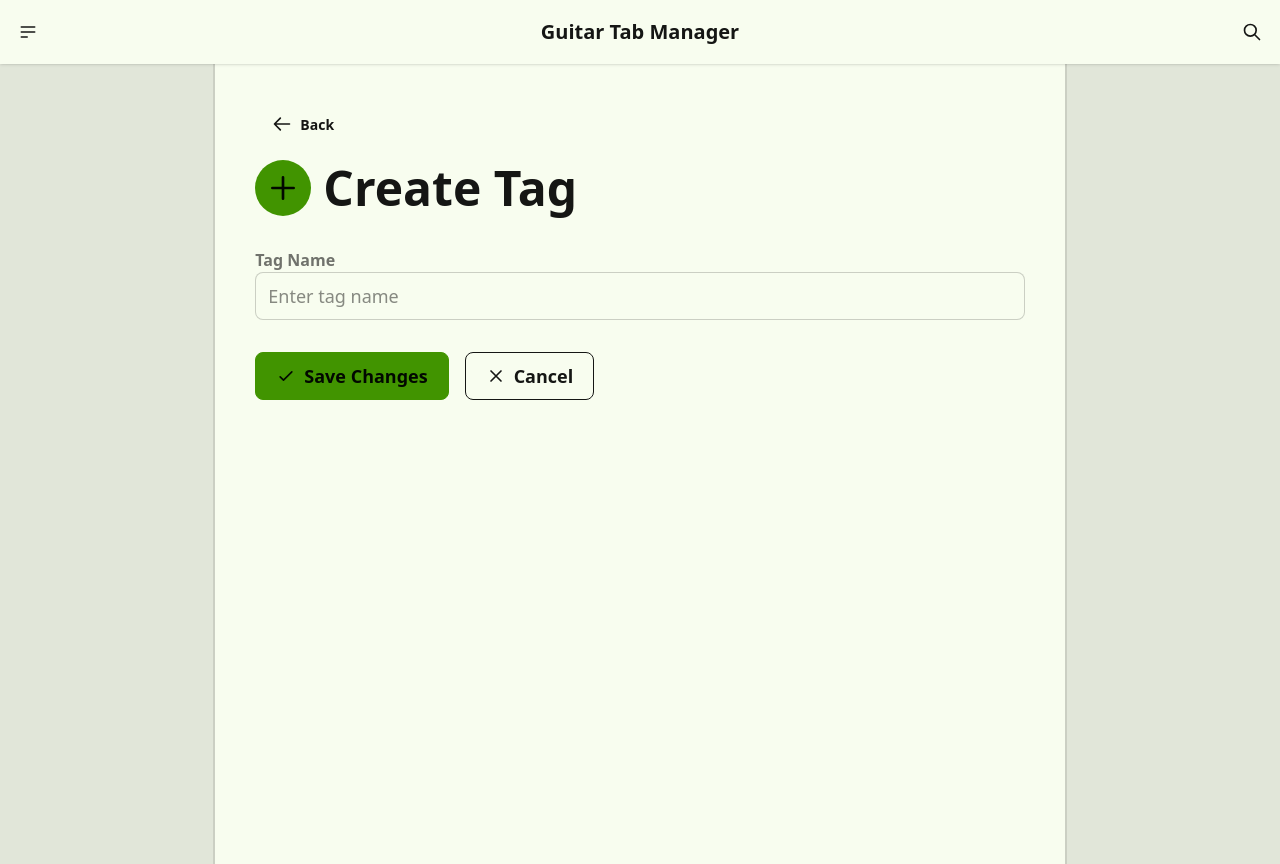
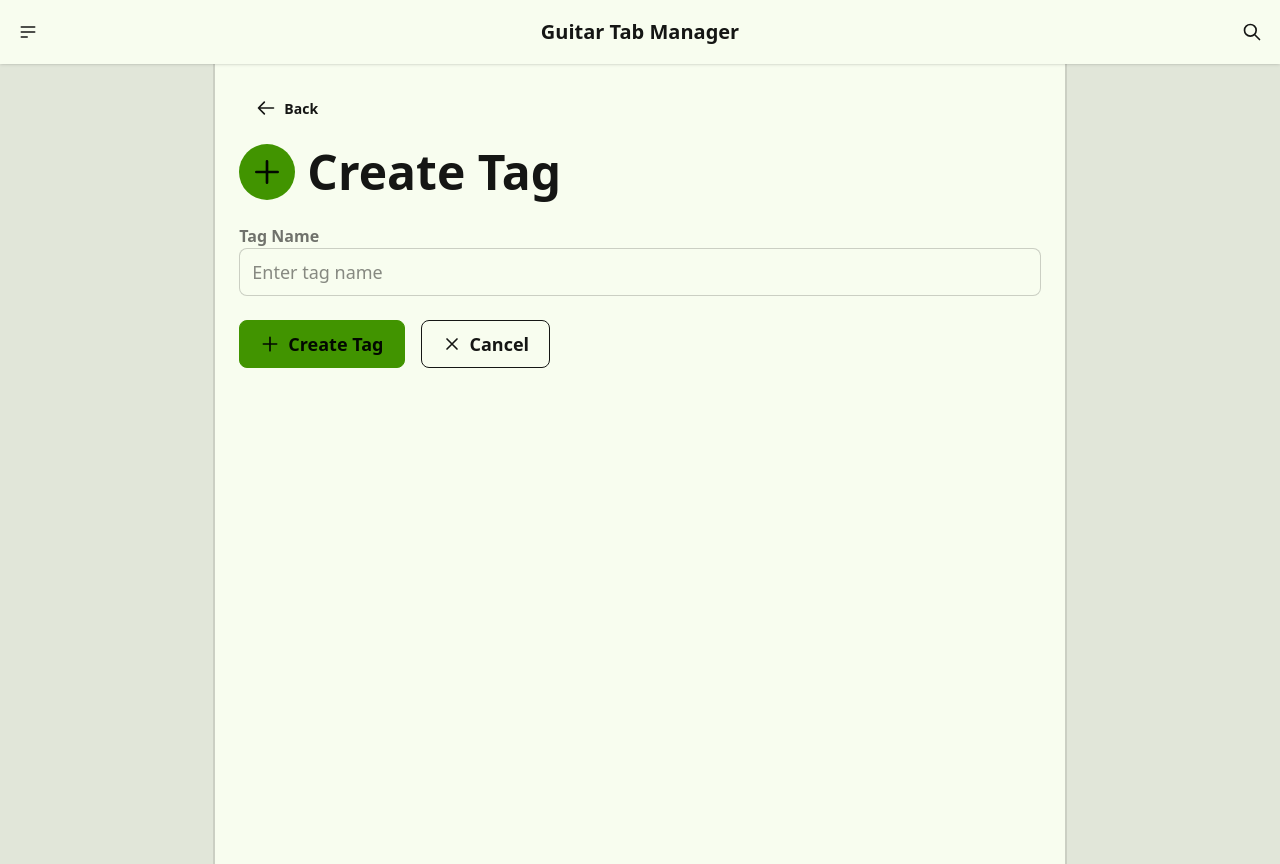
Before and after one commit to jakob-rzeppa/guitar-tabs-manager, a Vue app in the folder web/: page /tag/create in a window 1280 px wide. Shown: the top 864 px of the page. Built offline with nearby package versions, Linux system fonts and the light colour scheme; the HTML template or start-up script is replaced by a standard one.

Commit message:
used BaseEdit view in Create Views

```diff
--- a/web/src/views/BaseEditView.vue
+++ b/web/src/views/BaseEditView.vue
@@ -4,10 +4,12 @@ import BaseActionView from './BaseActionView.vue';
 import EditIcon from '@/components/icons/EditIcon.vue';
 import CheckIcon from '@/components/icons/CheckIcon.vue';
 import XIcon from '@/components/icons/XIcon.vue';
+import PlusIcon from '@/components/icons/PlusIcon.vue';
 
 interface Props {
     backTo: RouterLinkProps['to'];
     elementType: string;
+    isNewElement?: boolean;
 }
 
 interface Emits {
@@ -21,9 +23,12 @@ const emit = defineEmits<Emits>();
 <template>
     <BaseActionView :back-to="props.backTo" color-scheme="primary">
         <template #icon>
-            <EditIcon class="h-8 w-8 text-primary-content" />
+            <PlusIcon v-if="props.isNewElement" class="h-8 w-8 text-primary-content" />
+            <EditIcon v-else class="h-8 w-8 text-primary-content" />
         </template>
-        <template #title> Edit {{ props.elementType }} </template>
+        <template #title>
+            {{ props.isNewElement ? 'Create' : 'Edit' }} {{ props.elementType }}
+        </template>
         <template #content>
             <div @keypress.enter="() => emit('save')" class="space-y-6">
                 <slot name="content" />
@@ -31,8 +36,9 @@ const emit = defineEmits<Emits>();
 
             <div class="flex gap-4">
                 <button @click="() => emit('save')" class="btn btn-primary btn-lg gap-2">
-                    <CheckIcon />
-                    Save {{ props.elementType }}
+                    <PlusIcon v-if="props.isNewElement" />
+                    <CheckIcon v-else />
+                    {{ props.isNewElement ? 'Create' : 'Save' }} {{ props.elementType }}
                 </button>
                 <RouterLink :to="props.backTo" class="btn btn-outline btn-lg gap-2">
                     <XIcon />
--- a/web/src/views/tab/TabCreateView.vue
+++ b/web/src/views/tab/TabCreateView.vue
@@ -1,18 +1,14 @@
 <script setup lang="ts">
-import ContentWrapper from '@/components/ContentWrapper.vue';
 import { useRouter } from 'vue-router';
-import ErrorDisplay from '@/components/ErrorDisplay.vue';
 import SelectArtist from '@/components/SelectArtist.vue';
 import SelectTags from '@/components/SelectTags.vue';
-import BackLink from '@/components/BackLink.vue';
-import PageHeader from '@/components/PageHeader.vue';
-import SaveCancelButtons from '@/components/SaveCancelButtons.vue';
 import PlusIcon from '@/components/icons/PlusIcon.vue';
 import { ref } from 'vue';
 import { useTabsStore } from '@/stores/tabsStore';
 import type { Tab } from '@/types/types';
 import { useModalStore } from '@/stores/modalStore';
 import CreateArtistModal from '@/components/CreateArtistModal.vue';
+import BaseEditView from '../BaseEditView.vue';
 
 const router = useRouter();
 
@@ -39,27 +35,16 @@ const handleSave = async () => {
         router.push({ name: 'tabSearch' });
     }
 };
-
-const handleCancel = () => {
-    router.push({ name: 'tabSearch' });
-};
 </script>
 
 <template>
-    <ContentWrapper>
-        <div class="p-6 md:p-10 max-w-4xl mx-auto">
-            <div class="mb-8">
-                <BackLink :to="{ name: 'tabSearch' }" class="mb-4" />
-                <PageHeader title="Create Tab" icon-color="primary">
-                    <template #icon>
-                        <PlusIcon class="h-8 w-8 text-primary-content" />
-                    </template>
-                </PageHeader>
-            </div>
-
-            <ErrorDisplay v-if="tabsStore.error !== null" :message="tabsStore.error" />
-
-            <div @keypress.enter="handleSave" class="flex flex-col gap-4">
+    <BaseEditView
+        elementType="Tab"
+        :back-to="{ name: 'tabSearch' }"
+        @save="handleSave"
+        :is-new-element="true"
+    >
+        <template #content>
             <!-- Title -->
             <div>
                 <label class="label" for="title">
@@ -138,10 +123,6 @@ const handleCancel = () => {
                     placeholder="Enter tab notation here..."
                 ></textarea>
             </div>
-
-                <!-- Action Buttons -->
-                <SaveCancelButtons :on-save="handleSave" :on-cancel="handleCancel" class="pt-4" />
-            </div>
-        </div>
-    </ContentWrapper>
         </template>
+    </BaseEditView>
+</template>
--- a/web/src/views/tag/TagCreateView.vue
+++ b/web/src/views/tag/TagCreateView.vue
@@ -1,14 +1,9 @@
 <script setup lang="ts">
-import ContentWrapper from '@/components/ContentWrapper.vue';
 import { useRouter } from 'vue-router';
-import ErrorDisplay from '@/components/ErrorDisplay.vue';
-import BackLink from '@/components/BackLink.vue';
-import PageHeader from '@/components/PageHeader.vue';
-import SaveCancelButtons from '@/components/SaveCancelButtons.vue';
-import PlusIcon from '@/components/icons/PlusIcon.vue';
 import { ref } from 'vue';
 import { useTagsStore } from '@/stores/tagsStore';
 import type { Tag } from '@/types/types';
+import BaseEditView from '../BaseEditView.vue';
 
 const router = useRouter();
 
@@ -29,27 +24,16 @@ const handleSave = async () => {
         router.push({ name: 'tagSearch' });
     }
 };
-
-const handleCancel = () => {
-    router.push({ name: 'tagSearch' });
-};
 </script>
 
 <template>
-    <ContentWrapper>
-        <div class="p-6 md:p-10 max-w-4xl mx-auto">
-            <div class="mb-8">
-                <BackLink :to="{ name: 'tagSearch' }" class="mb-4" />
-                <PageHeader title="Create Tag" icon-color="primary">
-                    <template #icon>
-                        <PlusIcon class="h-8 w-8 text-primary-content" />
-                    </template>
-                </PageHeader>
-            </div>
-
-            <ErrorDisplay v-if="tagsStore.error !== null" :message="tagsStore.error" />
-
-            <div @keypress.enter="handleSave" class="flex flex-col gap-4">
+    <BaseEditView
+        elementType="Tag"
+        :back-to="{ name: 'tagSearch' }"
+        @save="handleSave"
+        :is-new-element="true"
+    >
+        <template #content>
             <!-- Tag Name -->
             <div>
                 <label class="label" for="name">
@@ -64,10 +48,6 @@ const handleCancel = () => {
                     class="input input-bordered input-lg w-full"
                 />
             </div>
-
-                <!-- Action Buttons -->
-                <SaveCancelButtons :on-save="handleSave" :on-cancel="handleCancel" class="pt-4" />
-            </div>
-        </div>
-    </ContentWrapper>
         </template>
+    </BaseEditView>
+</template>
```
Lines whose indentation alone changed are shown as unchanged.
